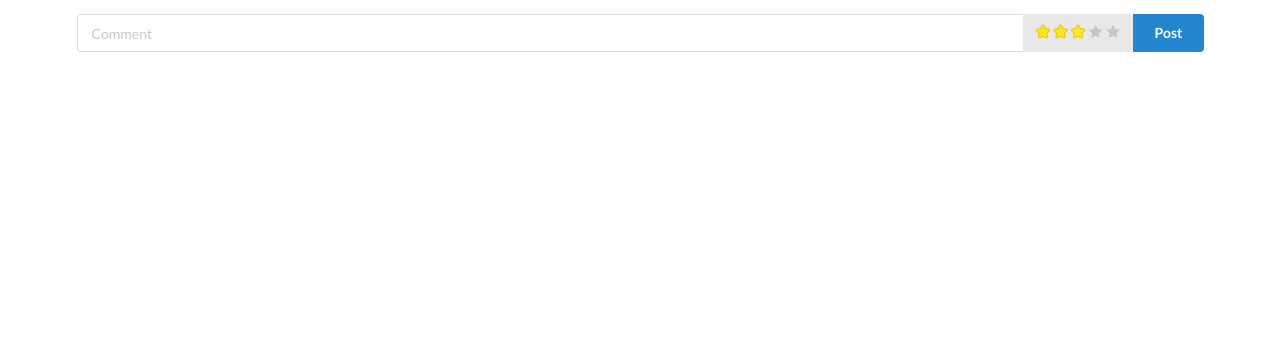
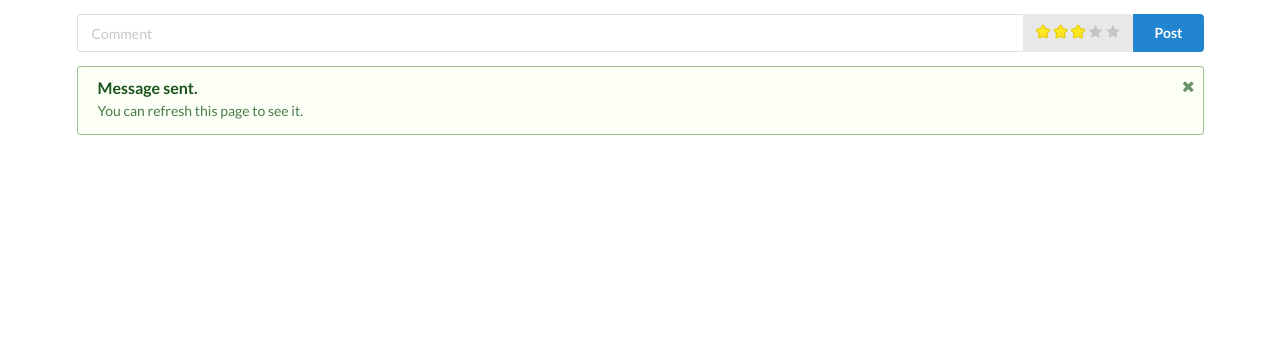
Before and after one commit to Dongee-W/car-front, a Django app: page /feedback in a window 1280 px wide. Shown: the part 102-442 px from the top of the page. Run offline with Django 3.2, Linux system fonts and the light colour scheme; data that the repository does not hold is empty; some libraries are stand-ins or nearby versions.

Commit message:
[Feedback function] Add success message.

```diff
--- a/templates/feedback.html
+++ b/templates/feedback.html
@@ -30,6 +30,13 @@
             <input type="text" placeholder="Comment" id="textInput">
             <div class="ui star rating label" data-rating="3" id="rator"></div>
             <div class="ui blue button" id="postButton">Post</div>
+        </div>
+        <div class="ui positive message">
+          <i class="close icon"></i>
+          <div class="header">
+            Message sent.
+          </div>
+          <p>You can refresh this page to see it.</p>
         </div>
         <div class="ui feed">
           {% for feedback in feedbacks %}
```
